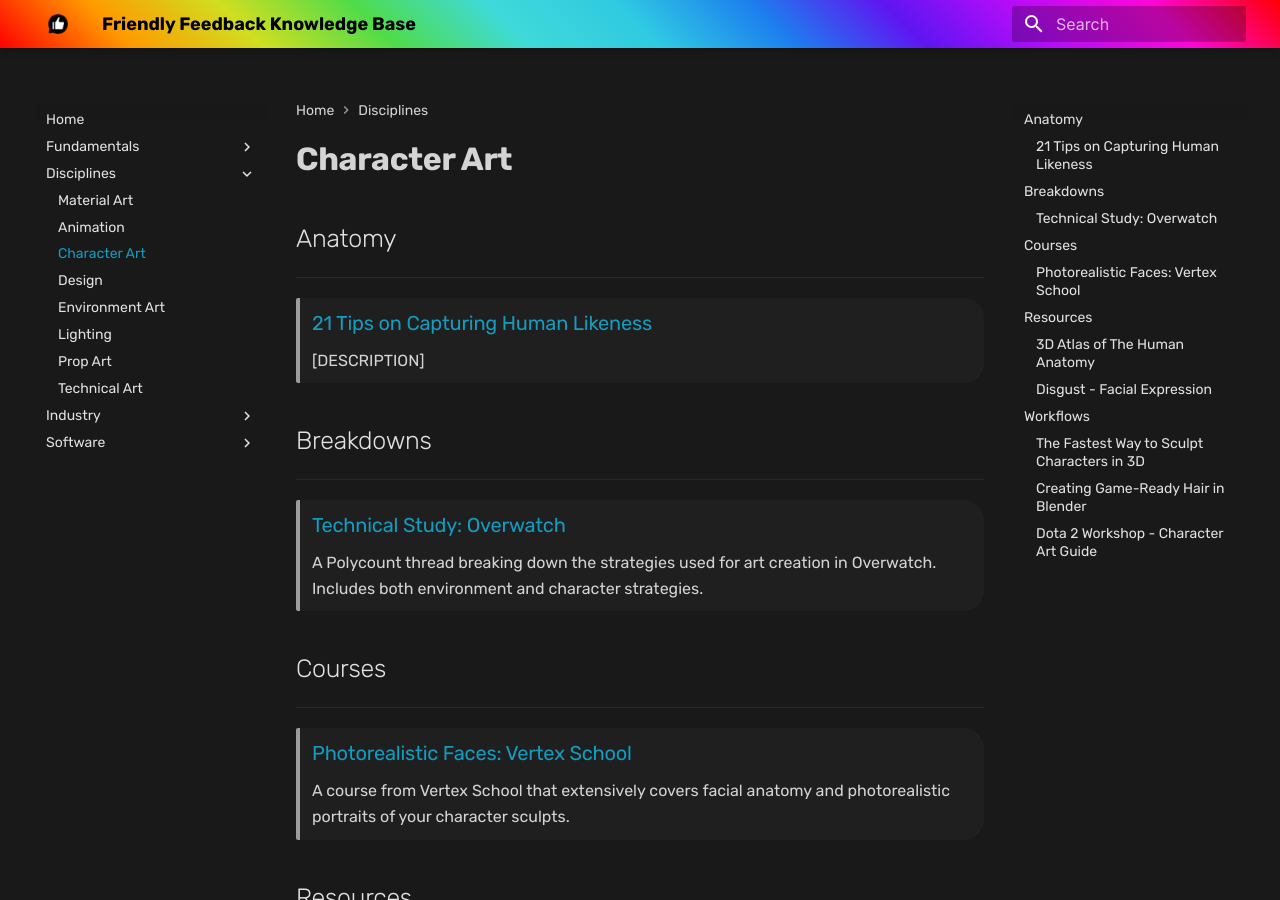
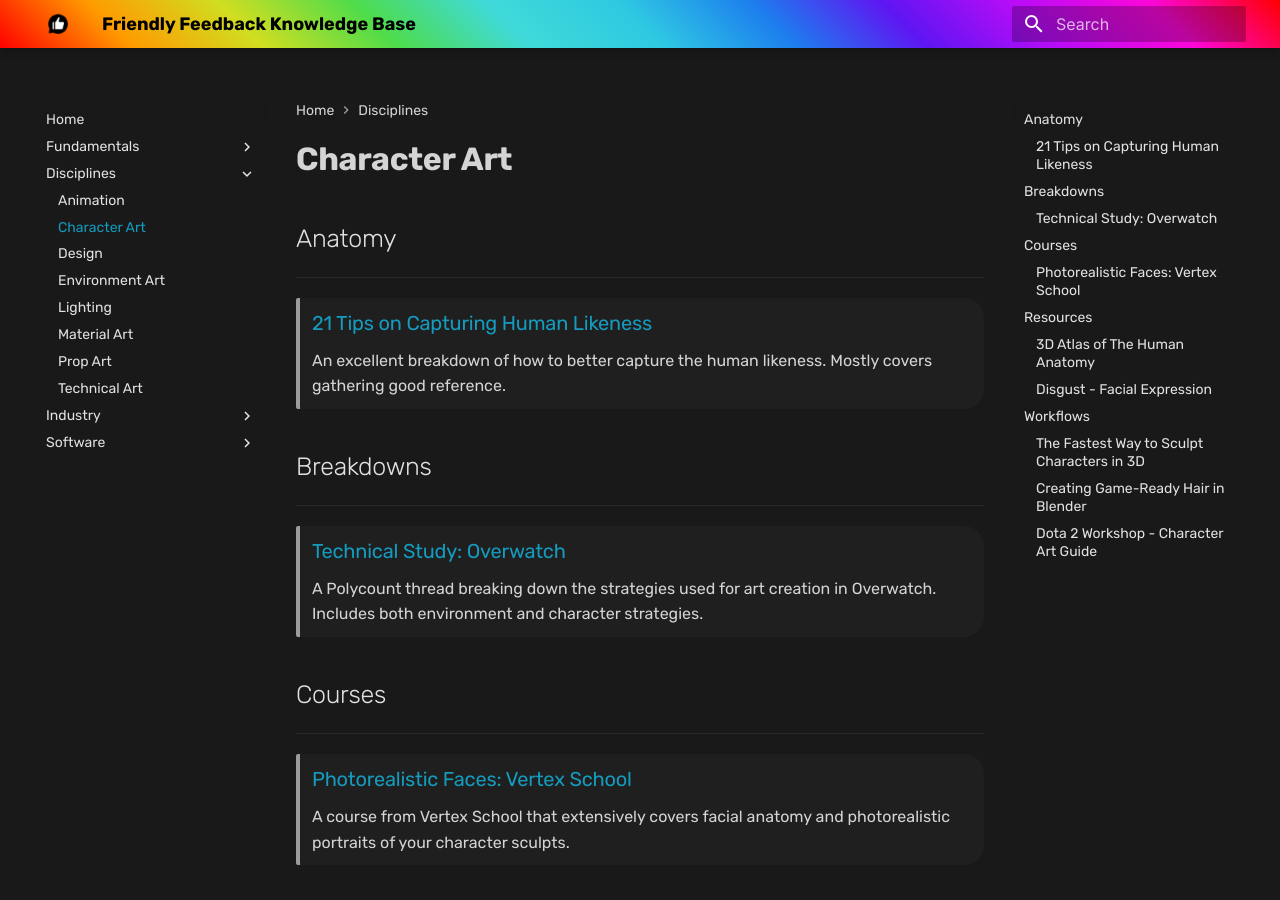
Before and after one commit to Zalek4/Friendly-Feedback-Knowledge-Base, an MkDocs documentation site: the page built from docs/disciplines/character_art.md, in a window 1280 px wide and 900 px high. Built offline with MkDocs 1.6.1 and Material for MkDocs 9.7.7, drawn with Linux system fonts in a browser that asks for light colours.

Commit message:
Manual edits.

```diff
--- a/docs/disciplines/character_art.md
+++ b/docs/disciplines/character_art.md
@@ -4,7 +4,7 @@
 ___
 
 > ### [21 Tips on Capturing Human Likeness](https://www.artstation.com/artwork/w8yrQO)
-[DESCRIPTION]
+An excellent breakdown of how to better capture the human likeness. Mostly covers gathering good reference.
 <!-- -->
 
 
--- a/mkdocs.yml
+++ b/mkdocs.yml
@@ -46,25 +46,25 @@ nav:
   - Art Fundamentals: fundamentals/art_fundamentals.md
   - Game Art Fundamentals: fundamentals/game_art_fundamentals.md
 - Disciplines:
-  - Material Art: disciplines/material_art.md
   - Animation: disciplines/animation.md
   - Character Art: disciplines/character_art.md
   - Design: disciplines/design.md
   - Environment Art: disciplines/environment_art.md
   - Lighting: disciplines/lighting.md
+  - Material Art: disciplines/material_art.md
   - Prop Art: disciplines/prop_art.md
   - Technical Art: disciplines/technical_art.md
 - Industry:
   - Jobs: industry/jobs.md
 - Software:
   - Blender: software/blender.md
-  - Zbrush: software/zbrush.md
   - Fusion 360: software/fusion_360.md
   - Marvelous Designer: software/marvelous_designer.md
   - Other: software/other.md
   - Substance 3D Designer: software/substance_3d_designer.md
   - Substance 3D Painter: software/substance_3d_painter.md
   - Unreal Engine: software/unreal_engine.md
+  - ZBrush: software/zbrush.md
 plugins:
 - search
 - mkdocs-video
```
